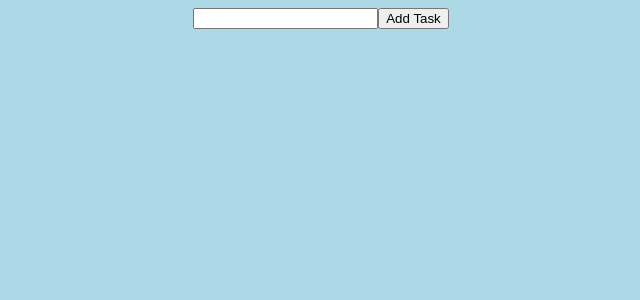
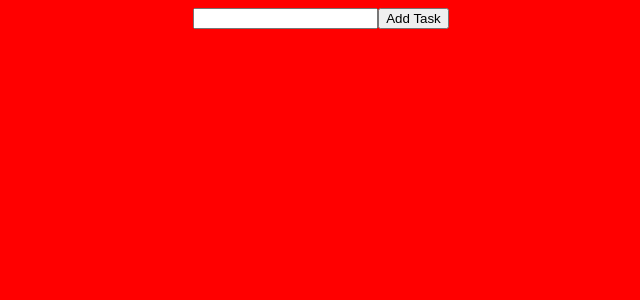
Before and after one commit to dorcasgold/react-js-to-do-list, a React (Create React App) app: page / in a window 1280 px wide. Shown: the top 300 px of the page, without its empty margins (319-959 px from the left). Built offline with nearby package versions, Linux system fonts and the light colour scheme.

Commit message:
Update App.css

```diff
--- a/src/App.css
+++ b/src/App.css
@@ -1,5 +1,5 @@
 body{
-  background-color: lightblue;
+  background-color: red;
 }
 
 .App {
```
